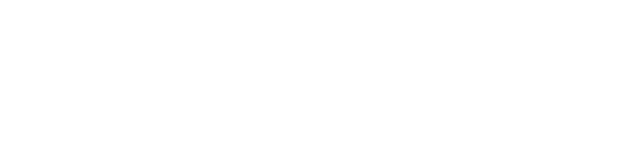
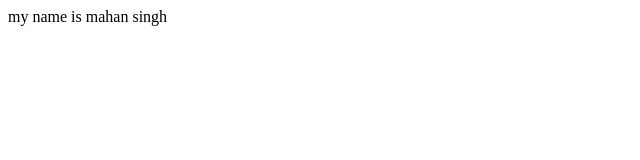
Before and after one commit to Hitler69/firstcode, a plain HTML site: page index.html in a window 1280 px wide. Shown: the whole page, without its empty margins (0-640 px from the left). Drawn offline with Linux system fonts and the light colour scheme.

Commit message:
i modified the file

```diff
--- a/index.html
+++ b/index.html
@@ -4,6 +4,8 @@
 </head>
 
 <body>
+  <div> my name is mahan singh</div>
+
 </body>
 
 </html>
```
